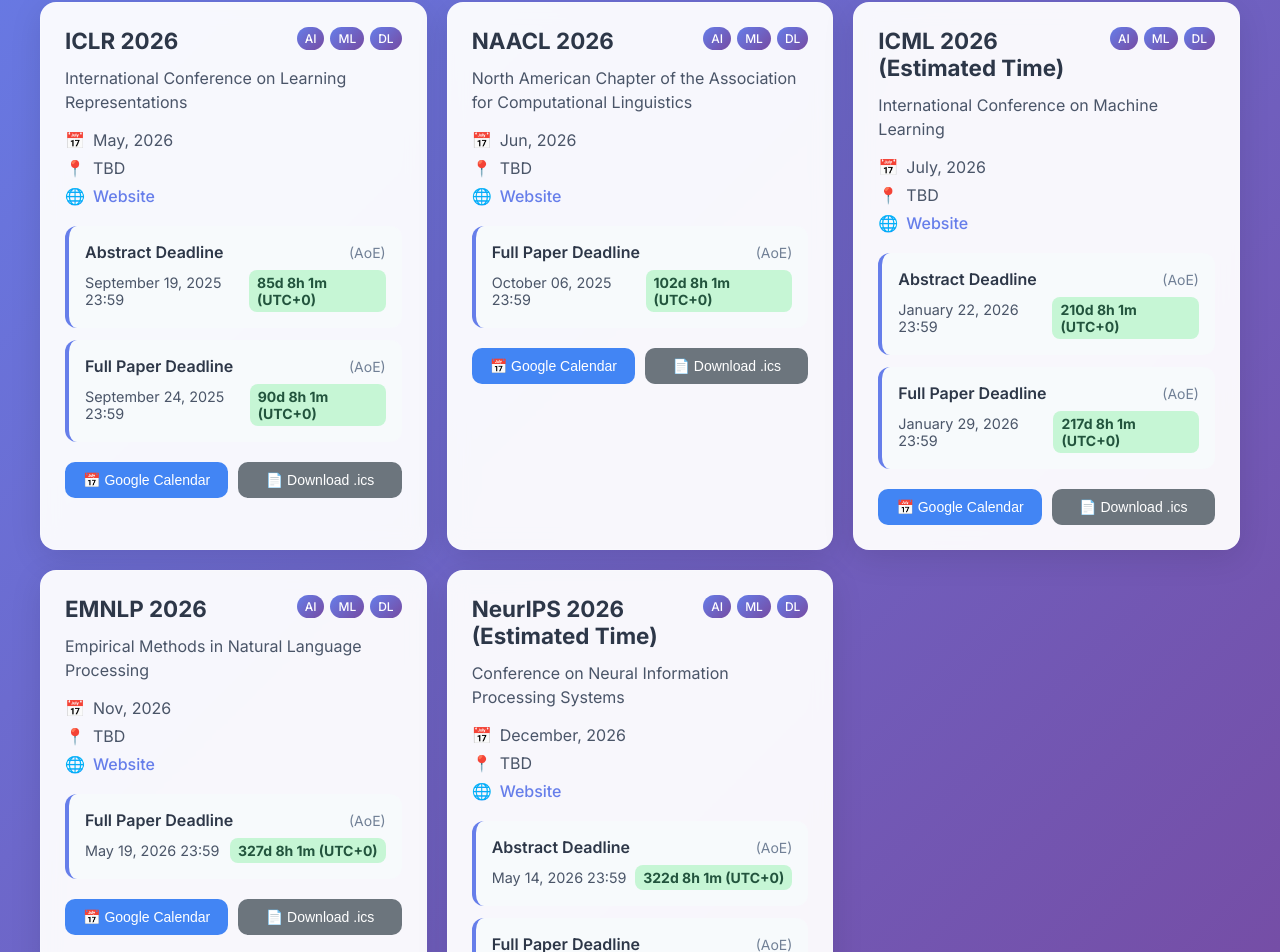
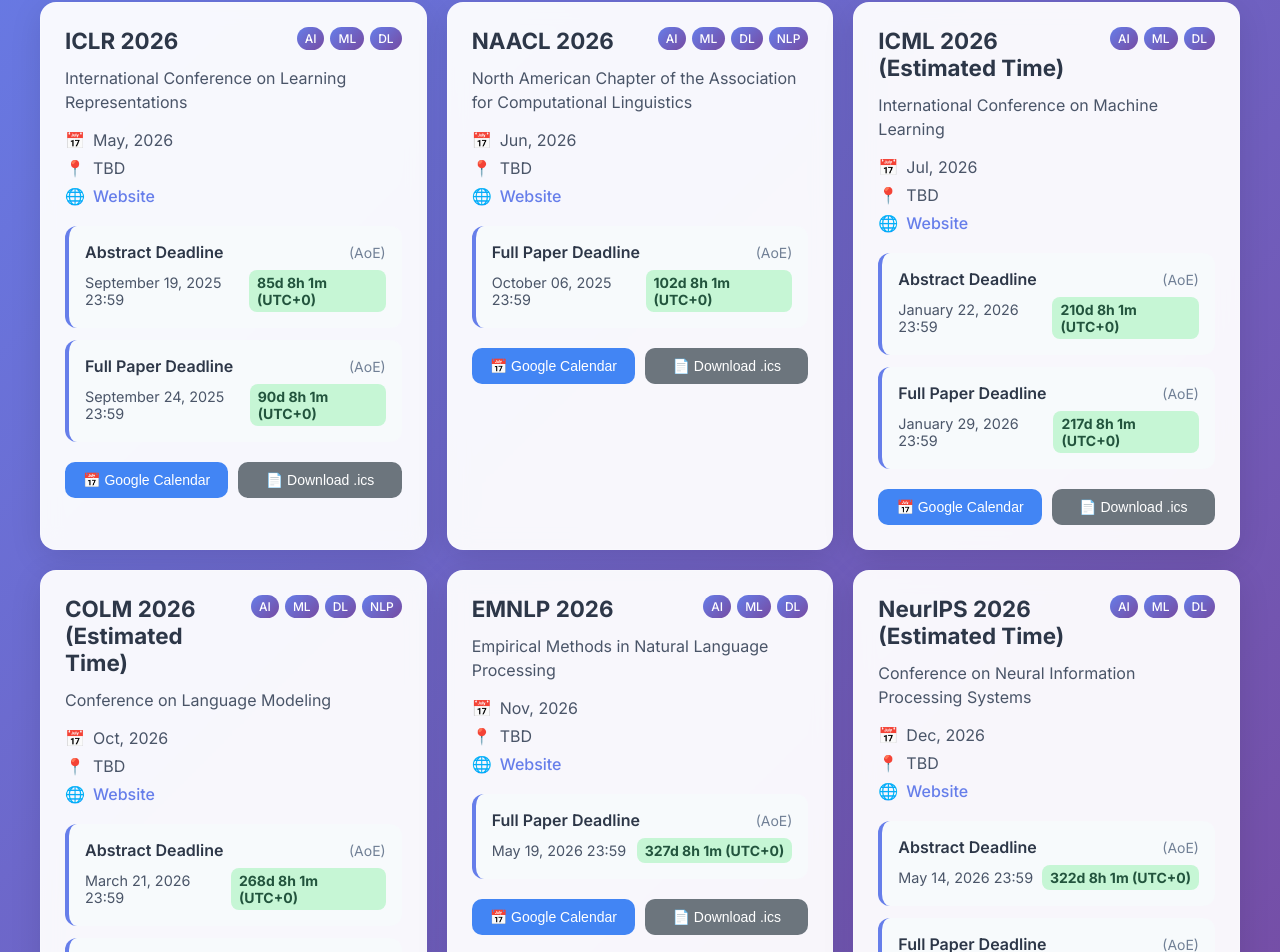
Before and after one commit to zhaoxu98/conference-deadlines, a Vue app: page / in a window 1280 px wide. Shown: the part 294-1246 px from the top of the page. Built offline with nearby package versions, Linux system fonts and the light colour scheme.

Commit message:
add colm

```diff
--- a/src/components/ConferenceTracker.vue
+++ b/src/components/ConferenceTracker.vue
@@ -77,7 +77,7 @@
           ],
           conference_date: "Jun, 2026",
           location: "TBD",
-          tags: ["AI", "ML", "DL"]
+          tags: ["AI", "ML", "DL", "NLP"]
         },
         {
           title: "ICML 2026 (Estimated Time)",
@@ -87,9 +87,21 @@
             { type: "abstract", date: "2026-01-22 23:59:59", timezone: "AoE" },
             { type: "full_paper", date: "2026-01-29 23:59:59", timezone: "AoE" }
           ],
-          conference_date: "July, 2026",
+          conference_date: "Jul, 2026",
           location: "TBD",
           tags: ["AI", "ML", "DL"]
+        },
+        {
+          title: "COLM 2026 (Estimated Time)",
+          description: "Conference on Language Modeling",
+          website: "https://colmweb.org/dates.html",
+          deadlines: [
+            { type: "abstract", date: "2026-03-21 23:59:59", timezone: "AoE" },
+            { type: "full_paper", date: "2026-03-27 23:59:59", timezone: "AoE" }
+          ],
+          conference_date: "Oct, 2026",
+          location: "TBD",
+          tags: ["AI", "ML", "DL", "NLP"]
         },
         {
           title: "EMNLP 2026",
@@ -113,7 +125,7 @@
           { type: "abstract", date: "2026-05-14 23:59:59", timezone: "AoE" },
           { type: "full_paper", date: "2026-05-21 23:59:59", timezone: "AoE" }
           ],
-          conference_date: "December, 2026",
+          conference_date: "Dec, 2026",
           location: "TBD",
           tags: ["AI", "ML", "DL"]
         },
```
